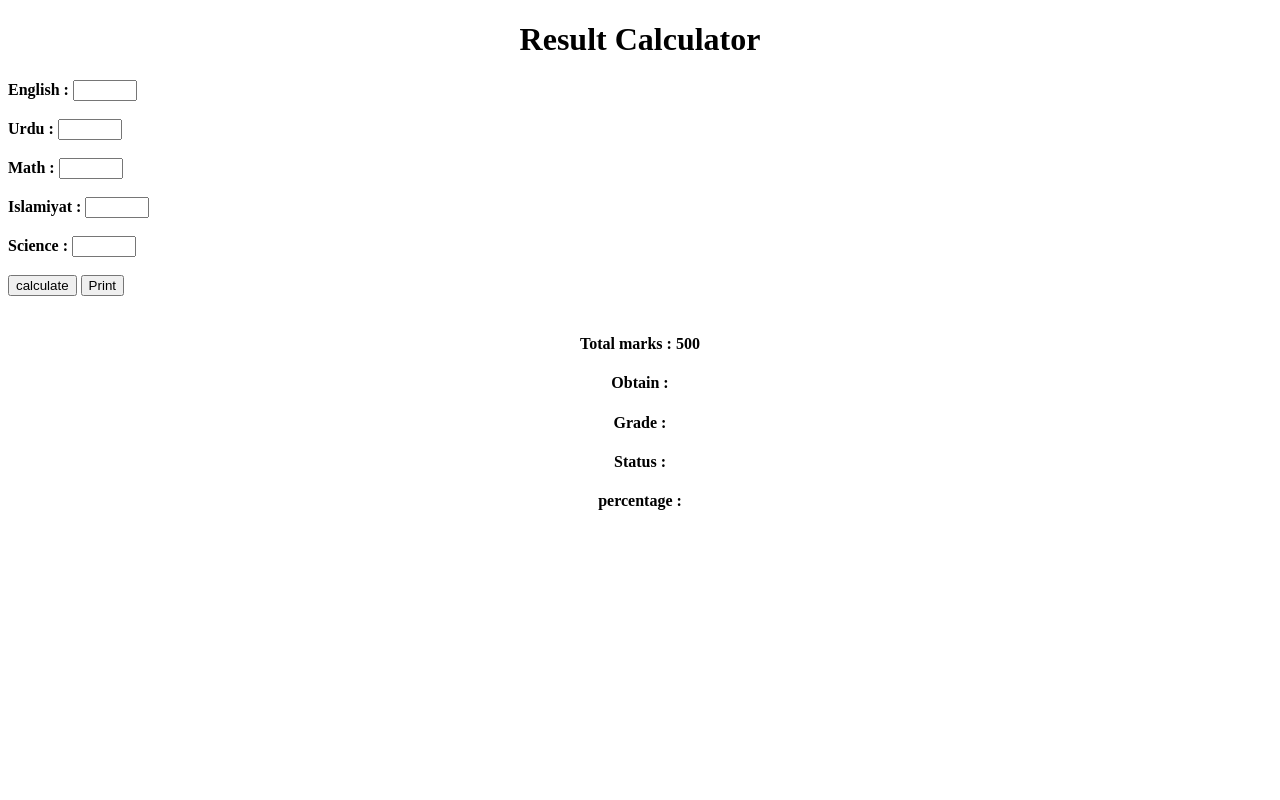
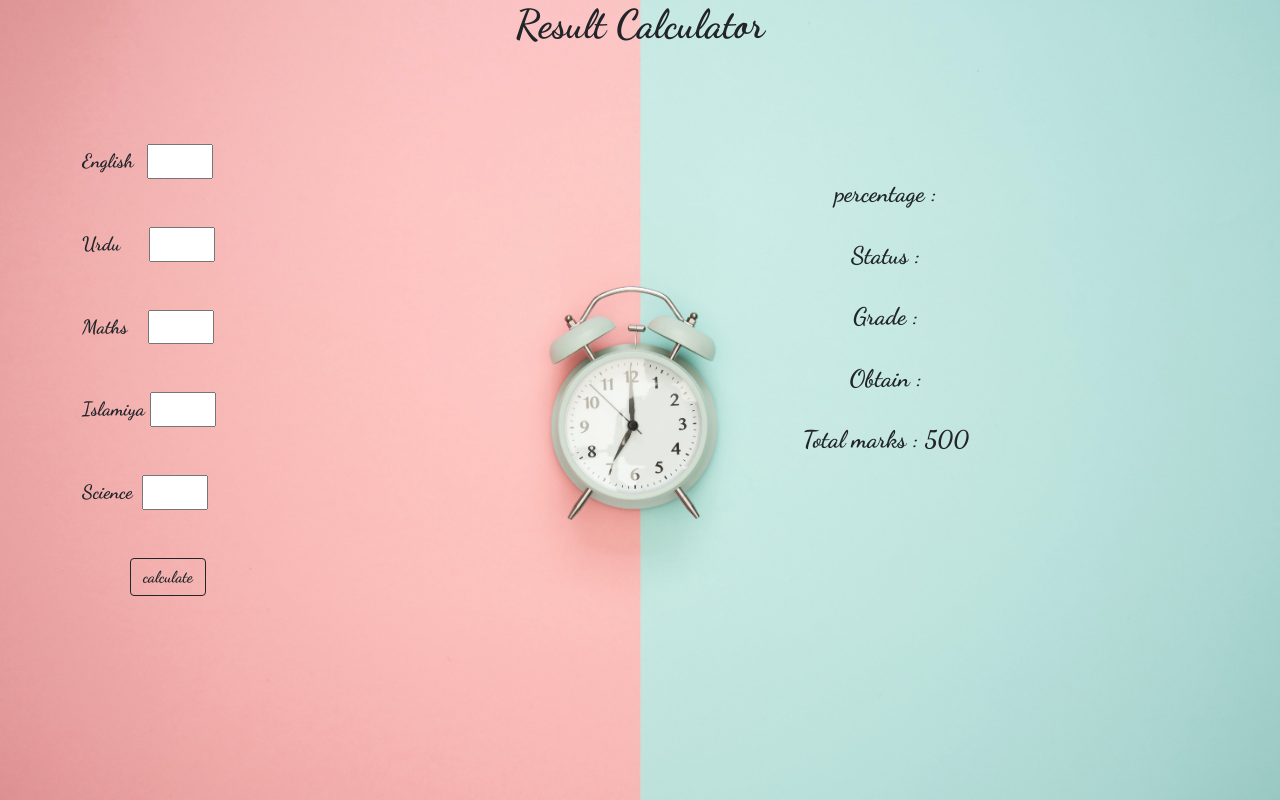
Before and after one commit to fasihi8298/Result-calculator, a plain HTML site: page index.html in a window 1280 px wide. Drawn offline with nearby package versions, Linux system fonts and the light colour scheme.

Commit message:
added background and update structure

```diff
--- a/index.html
+++ b/index.html
@@ -4,6 +4,26 @@
 <head>
 
     <title>GRADE CALCULATOR</title>
+
+    <link rel="stylesheet" href="./style.css">
+
+    <link href="https://cdn.jsdelivr.net/npm/bootstrap@5.0.2/dist/css/bootstrap.min.css" rel="stylesheet" integrity="sha384-EVSTQN3/azprG1Anm3QDgpJLIm9Nao0Yz1ztcQTwFspd3yD65VohhpuuCOmLASjC" crossorigin="anonymous">
+
+    <style>
+
+        @import url('https://fonts.googleapis.com/css2?family=Dancing+Script:wght@700&display=swap');
+
+
+        body {
+            background-image: url(./assets/pexels-moose-photos-1037993.jpg);
+            background-size: cover;
+            font-family: 'Dancing Script', cursive;
+            font-weight: bolder;
+            font-size: larger;
+        }
+
+    </style>
+
 
 </head>
 
@@ -13,66 +33,77 @@
 
             <h1 align="center">Result Calculator </h1>
 
-            <div class="cal">
+            <div class="container s mt-5">
 
-            <div class="str">
+            <div class="row">
 
             <!--======= INPUTS OF GRADES ========-->
+        <div class="col-md-2 mt-5">
 
-
-            <label for="math"><b>English : </b></label>
-            <input type="number" id="english" min="0" max="100" required class="eng">
-
+            <label for="math"><b>English  </b></label>
+            <input  type="number" id="english" min="0" max="100" required class="eng ms-2">
+        </div>
+        <br><br>
+        <div class="row">
+        <div class="col-md-2 mt-5">
+            <label for="math"><b>Urdu  </b></label>
+            <input type="number" id="urdu" min="0" max="100" required class="urd ms-4">
+        </div>
+        <br><br>
+       <div class="row">
+        <div class="col-md-2 mt-5">
+            <label for="math"><b>Maths </b></label>
+            <input type="number" id="math" min="0" max="100" required class="mth ms-3 ">
+        </div>
+        <br><br>
+        <div class="row">
+        <div class="col-md-2 mt-5">
+            <label  for="math"><b>Islamiya </b></label>
+            <input type="number" id="islamiyat" min="0" max="100" required class="isl ">
+        </div>
             <br><br>
-
-            <label for="math"><b>Urdu : </b></label>
-            <input type="number" id="urdu" min="0" max="100" required class="urd">
-
-            <br><br>
-
-            <label for="math"><b>Math : </b></label>
-            <input type="number" id="math" min="0" max="100" required class="mth">
-
-            <br><br>
-
-            <label for="math"><b>Islamiyat : </b></label>
-            <input type="number" id="islamiyat" min="0" max="100" required class="isl">
-
-            <br><br>
-
-            <label for="math"><b> Science :</b> </label>
-            <input type="number" id="science" min="0" max="100" required class="sci">
-
+        <div class="row">
+        <div class="col-md-2 mt-5">
+            <label for="math"><b> Science </b> </label>
+            <input type="number" id="science" min="0" max="100" required class="sci ms-1">
+        </div>
             <br><br>
 
             <!--======== CALCULATION BUTTON =========-->
+        <div class="row">
+        <div class="col-md-4 mt-5">
+            <button class="btn btn border border-dark ms-5" style="background-color: transparent;" onclick="gradecalculator()">calculate</button>
+        </div>
 
-            <button onclick="gradecalculator()">calculate</button>
-            <button class="bt">Print</button>
-
-
+        </div>
         </div>
     </div>
 
+</div>
+</div>
+</div>
+
+
+
+
             <!--======== SHOW RESULT DATA =========-->
 
-            <div class="">
+            <div class="container hh  ">
+
 
                 <br>
 
-                <h4 class="h" align="center">  Total marks :  500</h4>
+                <h4 class="hh mb-2" align="center">  Total marks :  500</h4>
 
-                <h4 class="bbb" align="center">Obtain : </h4>
+                <h4 class="hh " align="center">Obtain : </h4>
 
-                <h4 class="bbb" align="center">Grade : </h4>
+                <h4 class="hh" align="center">Grade : </h4>
 
-                <h4 class="bbb"  align="center">Status : </h4>
+                <h4 class="hh"  align="center">Status : </h4>
 
-                <h4 class="bbb"  align="center">percentage : </h4>
+                <h4 class="hh" align="center">percentage : </h4>
 
-            </div>
-            </div>
-
+           </div>
 
 
 </body>
--- a/style.css
+++ b/style.css
@@ -1,108 +1,9 @@
-@import url('https://fonts.googleapis.com/css2?family=Dancing+Script:wght@700&display=swap');
-
-
-        body {
-            background-image: url();
-            background-size: cover;
-            font-family: 'Dancing Script', cursive;
-            font-weight: bolder;
-            font-size: larger;
-
-
-        }
-
-        .cal {
-            height: 80px;
-            width: 80%;
-            background-color: transparent;
-            padding-right: 5px;
-            padding-bottom: 5px;
-            color: rgb(255, 255, 255);
-            margin-left: 134px;
-
-
-        }
-
-        .str {
-            height: 450px;
-            width: 100%;
-            background-color: transparent;
-            margin: auto;
-        }
-
-        label {
-            margin-left: 80px;
-            color: rgb(0, 0, 0);
-
-        }
-
-        input {
-            padding: 6px;
-            margin-left: 70px;
-            margin-top: 10px;
-            width: 150px;
-
-        }
-
-        .eng {
-            margin-left: 52px;
-        }
-
-        .isl {
-            margin-left: 35px;
-        }
 
 
         .mth {
-            margin-left: 64px;
+            margin-right: 2%;
         }
-
-        .sci {
-            margin-left: 51px;
+        .hh{
+            margin-top: -9%;
+            margin-left: 45%;
         }
-
-        .urd {
-            margin-left: 65px;
-        }
-
-        .bt {
-            margin: auto;
-            margin-left: 307px;
-            border-radius: 4px;
-            padding: 8px;
-
-        }
-
-        button {
-            padding: 9px;
-            background-color: transparent;
-            color: rgb(0, 0, 0);
-            border: 1px solid black;
-            border-radius: 4px;
-            width: 100px;
-            margin-top: 7px;
-            margin-left: 240px;
-        }
-
-        h1 {
-            margin-top: 20px;
-
-        }
-
-        h3 {
-            margin-left: 250px;
-        }
-
-        h4 {
-
-            margin-left: 330px;
-            margin-top: 61px;
-            color: rgb(0, 0, 0);
-
-        }
-        .bbb{
-            margin-bottom: -29px;
-       }
-       .h{
-        margin-bottom: -20px;
-       }
```
Also changed, not shown: assets/pexels-moose-photos-1037993.jpg (added).
